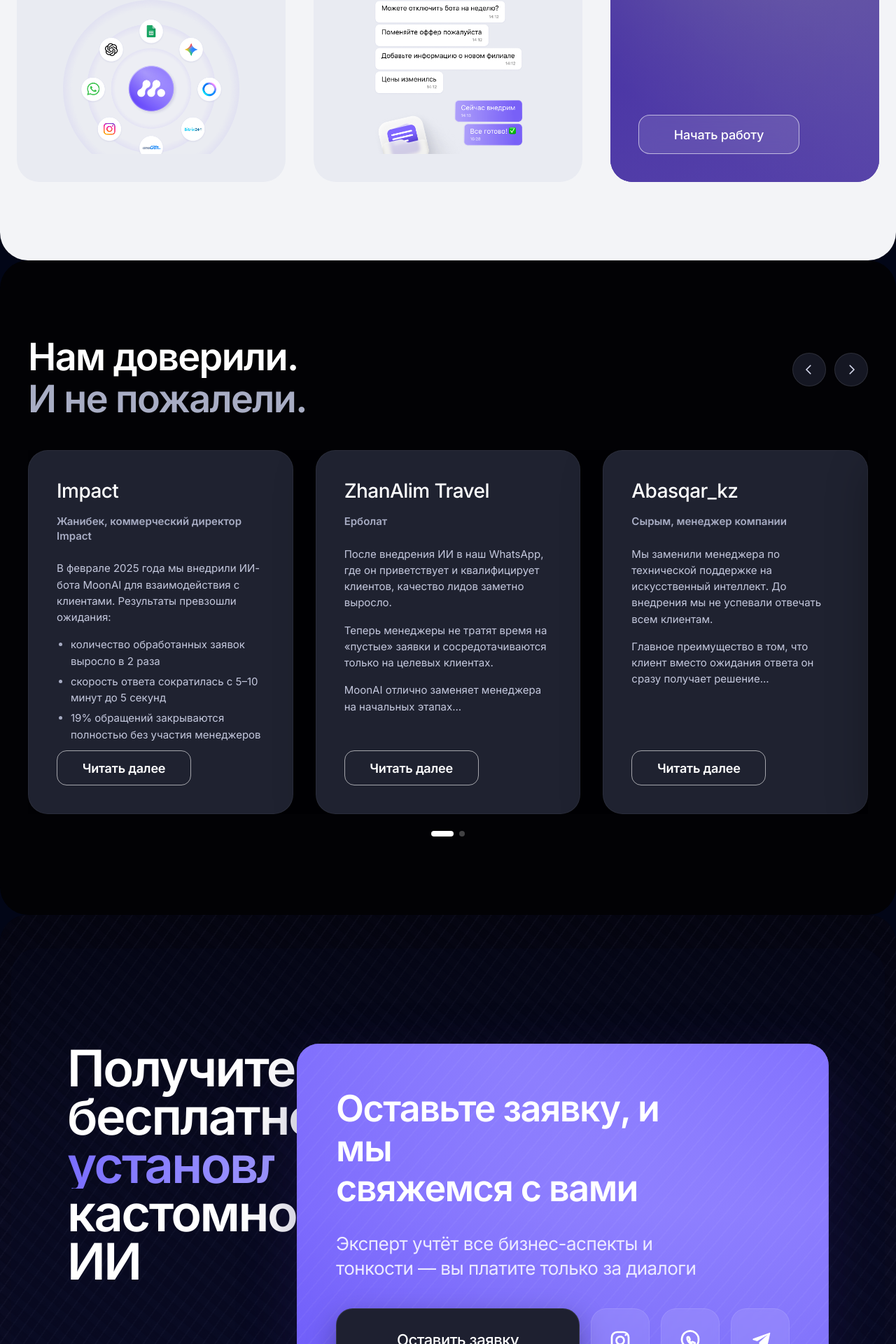
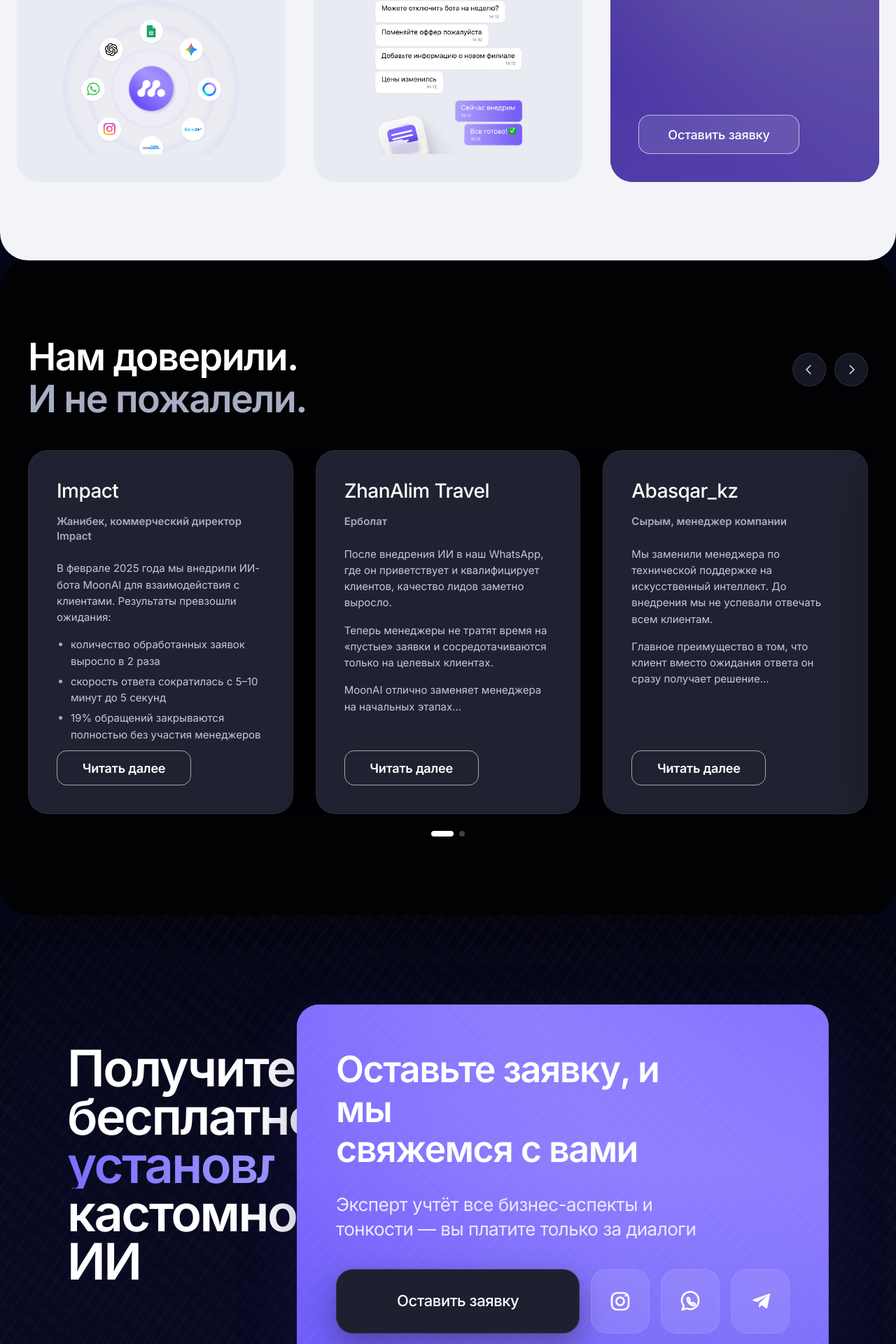
Before and after one commit to m1ke1994/ai, a Vue app: page / in a window 1280 px wide. Shown: the part 5110-7030 px from the top of the page at 70% size. Built offline with nearby package versions, Linux system fonts and the light colour scheme.

Commit message:
модальное окно сделано для двух секций

```diff
--- a/src/components/ContactFeedbackSection.vue
+++ b/src/components/ContactFeedbackSection.vue
@@ -1,5 +1,5 @@
 <template>
-  <section id="contacts" class="relative scroll-mt-[110px] overflow-hidden bg-[#01020a] py-8 sm:py-10 lg:py-12 rounded-[40px]">
+  <section id="contacts" class="relative scroll-mt-[110px] overflow-hidden rounded-[40px] bg-[#01020a] pt-8 pb-0 sm:pt-10 sm:pb-0 lg:pt-12 lg:pb-0">
     <img
       src="/bg-fon.png"
       alt=""
@@ -32,9 +32,9 @@
         class="relative overflow-hidden rounded-[36px] bg-[rgba(9,12,41,0.18)] min-h-[420px] lg:min-h-[560px]"
       >
         <div
-          class="relative z-10 grid items-start gap-8 p-6 sm:p-10 lg:grid-cols-[minmax(0,1fr)_760px] lg:px-20 lg:pt-20"
+          class="relative z-10 grid items-start gap-8 p-6 pb-0 sm:p-10 sm:pb-0 lg:min-h-[560px] lg:grid-cols-[minmax(0,1fr)_760px] lg:items-stretch lg:px-20 lg:pt-20 lg:pb-0"
         >
-          <div class="pt-2 lg:pt-14">
+          <div class="pt-2 lg:self-start lg:pt-14">
             <h2
               class="max-w-[700px] text-[38px] font-semibold leading-[0.96] tracking-[-0.035em] text-white sm:text-[52px] lg:text-[72px]"
             >
@@ -48,9 +48,9 @@
             </h2>
           </div>
 
-          <div class="lg:flex lg:justify-end">
+          <div class="lg:flex lg:h-full lg:items-end lg:justify-end">
             <div
-              class="relative w-full overflow-hidden rounded-[32px] shadow-[0_30px_80px_rgba(34,24,89,0.38)] lg:w-[760px] lg:translate-y-[56px]"
+              class="relative w-full overflow-hidden rounded-[32px] shadow-[0_30px_80px_rgba(34,24,89,0.38)] lg:w-[760px]"
             >
               <img
                 src="/bg.png"
@@ -239,6 +239,7 @@
 <script setup>
 import { onBeforeUnmount, onMounted, ref, watch } from 'vue'
 
+const CONTACT_FORM_OPEN_EVENT = 'contact-feedback-form:open'
 const isFormOpen = ref(false)
 let previousBodyOverflow = ''
 const form = ref({
@@ -257,6 +258,10 @@
 
 const submitForm = () => {
   closeForm()
+}
+
+const handleOpenFormEvent = () => {
+  openForm()
 }
 
 const handleKeydown = (event) => {
@@ -281,12 +286,14 @@
 onMounted(() => {
   if (typeof window !== 'undefined') {
     window.addEventListener('keydown', handleKeydown)
+    window.addEventListener(CONTACT_FORM_OPEN_EVENT, handleOpenFormEvent)
   }
 })
 
 onBeforeUnmount(() => {
   if (typeof window !== 'undefined') {
     window.removeEventListener('keydown', handleKeydown)
+    window.removeEventListener(CONTACT_FORM_OPEN_EVENT, handleOpenFormEvent)
   }
   if (typeof document !== 'undefined') {
     document.body.style.overflow = previousBodyOverflow
--- a/src/components/IntegrationSteps.vue
+++ b/src/components/IntegrationSteps.vue
@@ -108,8 +108,9 @@
           <button
             type="button"
             class="relative z-10 inline-flex h-[56px] w-[230px] items-center justify-center rounded-[16px] border border-white/60 bg-white/10 text-[18px] font-medium tracking-[-0.01em] text-white backdrop-blur-md transition hover:bg-white/20"
+            @click="openContactFormModal"
           >
-            Начать работу
+            Оставить заявку
           </button>
         </div>
       </div>
@@ -119,6 +120,14 @@
 </template>
 
 <script setup>
+const CONTACT_FORM_OPEN_EVENT = 'contact-feedback-form:open'
+
+const openContactFormModal = () => {
+  if (typeof window !== 'undefined') {
+    window.dispatchEvent(new Event(CONTACT_FORM_OPEN_EVENT))
+  }
+}
+
 const integrationSteps = [
   {
     day: "День 1",
```
